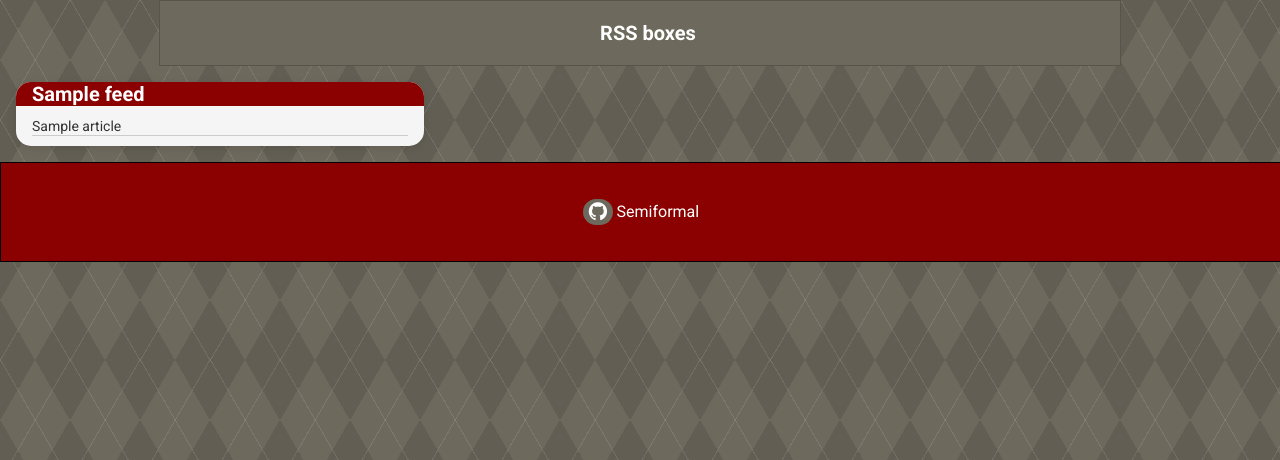
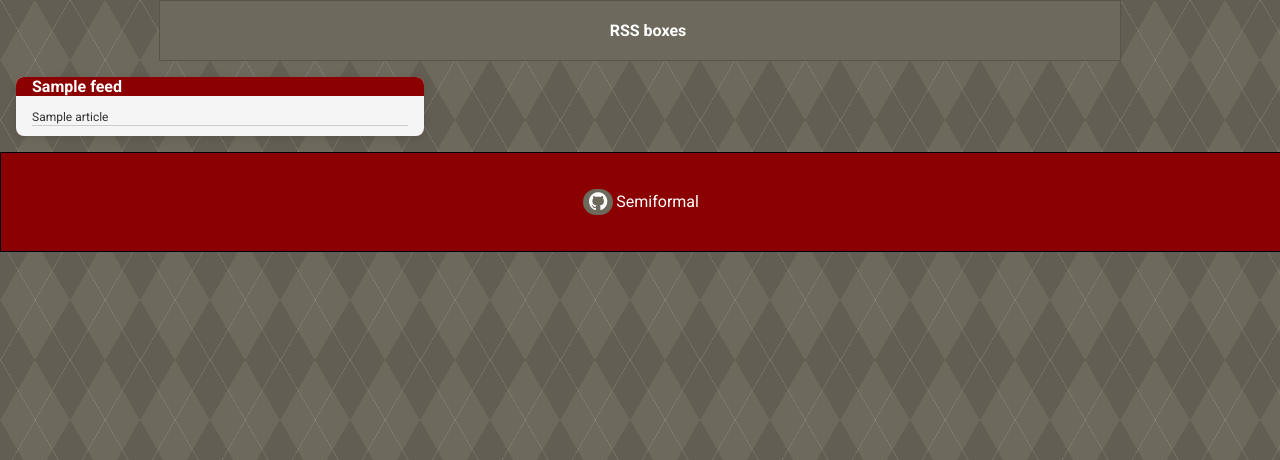
Before and after one commit to semiformal-net/rssboxes, a Flask app: template templates/home.html in a window 1280 px wide. Shown: the top 460 px of the page. Run offline with Flask 3, Linux system fonts and the light colour scheme; the template is opened without the code that fills it: most values are stand-ins (such as "Sample title", 1, 10 or a date in 2020).

Commit message:
smaller text and radius

```diff
--- a/static/style.css
+++ b/static/style.css
@@ -47,20 +47,20 @@
 .title {
   margin: 0;
   padding: 0;
-  border-radius: 15px 15px 0 0;
+  border-radius: 8px 8px 0 0;
   background-color: DarkRed;
   color: white;
 }
 
 h2 {
   margin: 0 0 0 16px;
-  font-size: 20px;
+  font-size: 16px;
 }
 
 a {
   color: #333;
   text-decoration: none;
-  font-size: 14px;
+  font-size: 12px;
 }
 
 /*****************************/
@@ -70,7 +70,7 @@
   padding: 0;
   height: auto;
   background-color: #f5f5f5;
-  border-radius: 15px;
+  border-radius: 8px;
   box-shadow: 0 2px 8px rgba(0, 0, 0, 0.1);
   transition: transform 0.2s ease-in-out;
 }
```
